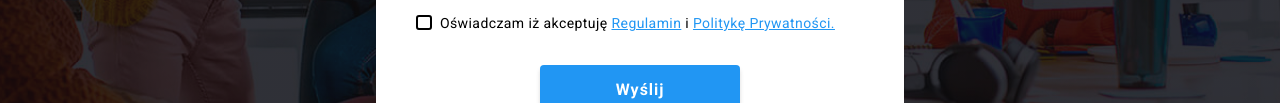
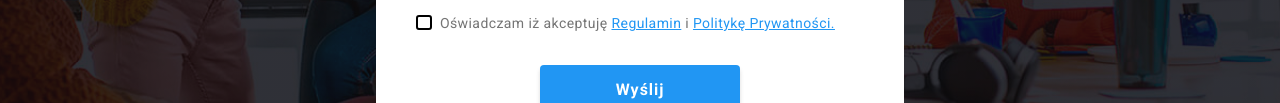
Before and after one commit to JakubPiksa/goit-markup-hw-06, a plain HTML site: page index.html in a window 1280 px wide. Both pictures are taken after a click on the button "Zamów usługę". Shown: the part 502-605 px from the top of the page. Drawn offline with nearby package versions, Linux system fonts and the light colour scheme.

Commit message:
check done

```diff
--- a/css/styles.css
+++ b/css/styles.css
@@ -909,6 +909,7 @@ svg {
 
 .check-text {
     margin-left: 4px;
+    color: var(--font-gray);
 }
 
 /* = Hovery i Focusy = */
```
